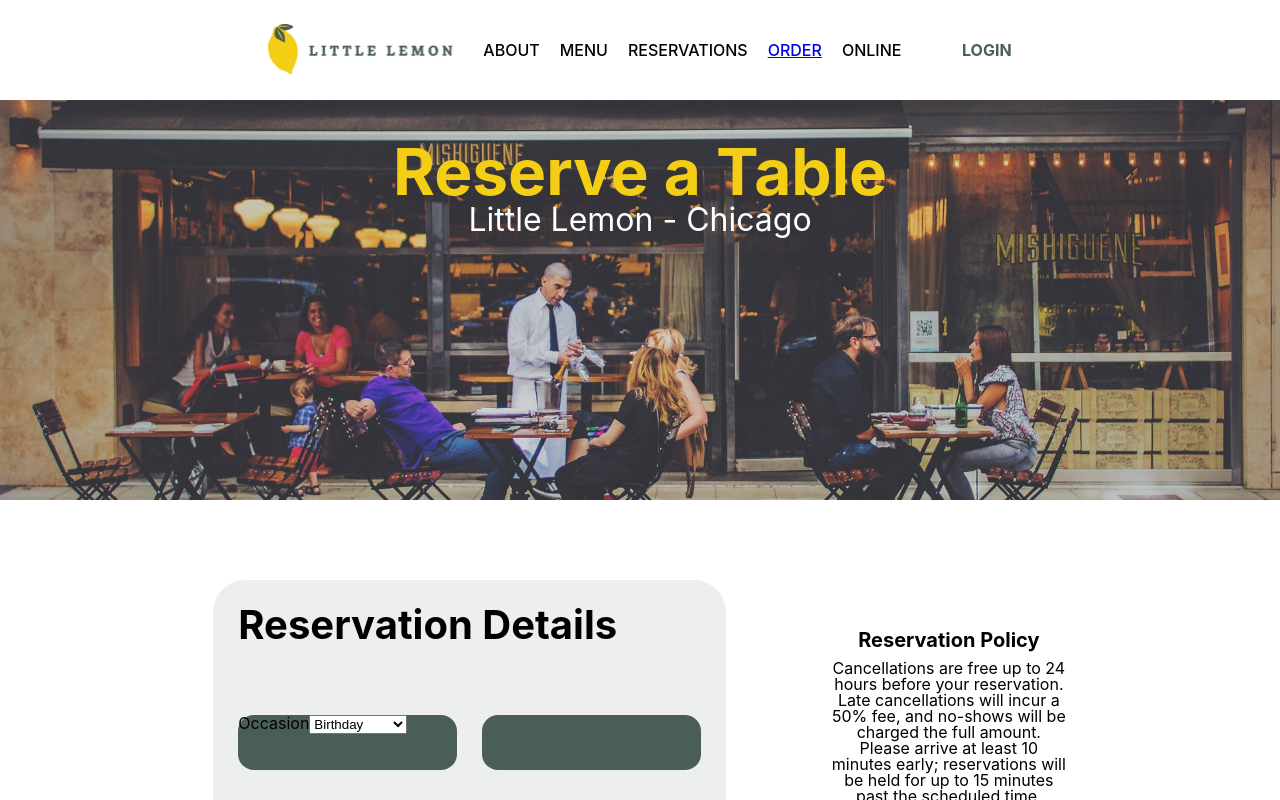
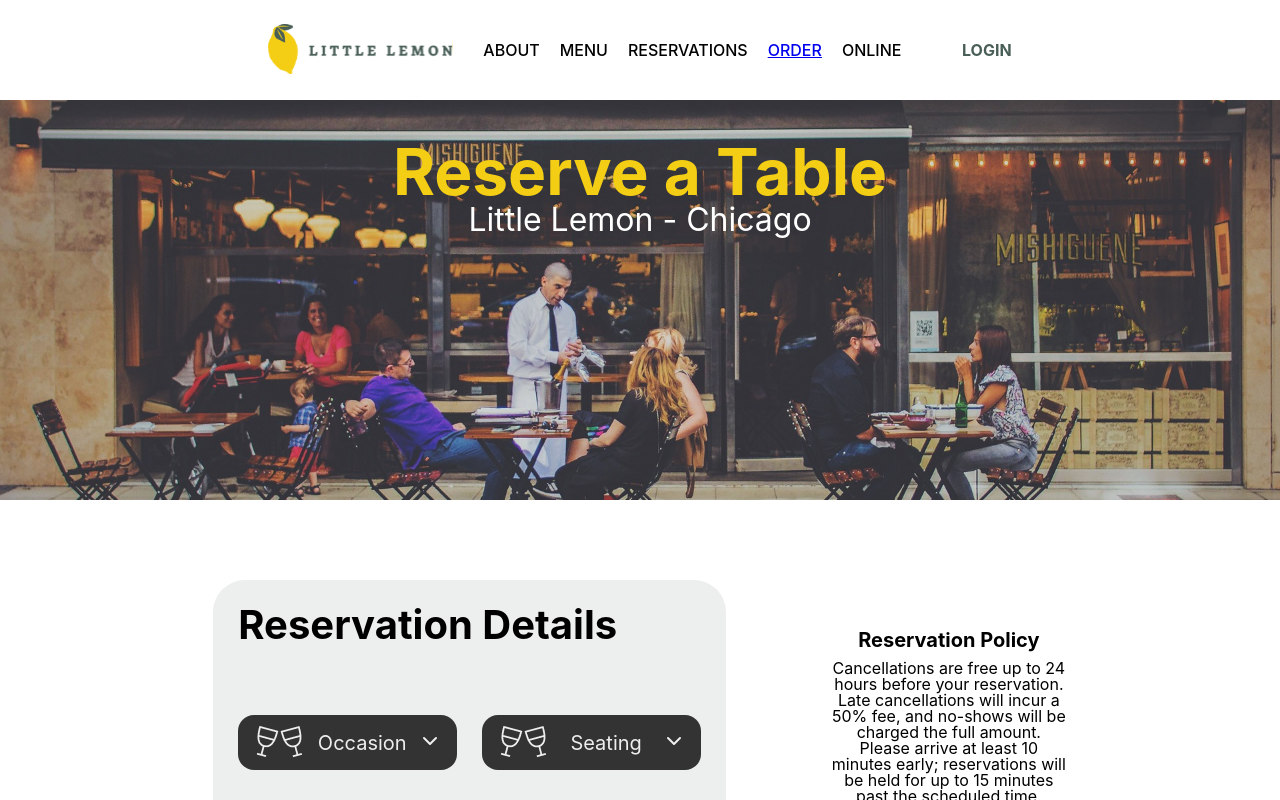
Before and after one commit to BiasWD/LLWebApp, a React (Create React App) app: page /booking in a window 1280 px wide. Shown: the top 800 px of the page. Built offline with nearby package versions, Linux system fonts and the light colour scheme.

Commit message:
getting the dropdown form buttons working

```diff
--- a/package.json
+++ b/package.json
@@ -3,6 +3,7 @@
   "version": "0.1.0",
   "private": true,
   "dependencies": {
+    "@tabler/icons-react": "^3.14.0",
     "@testing-library/jest-dom": "^5.17.0",
     "@testing-library/react": "^13.4.0",
     "@testing-library/user-event": "^13.5.0",
--- /dev/null
+++ b/src/Components/FormSelection/Dropdown.css
@@ -0,0 +1,60 @@
+.DropdownWrapper {
+    display: flex;
+    flex: 1 1 45%;
+    position: relative;
+}
+.DropdownButton {
+    display: flex;
+    justify-content: space-between;
+    align-items: center;
+    height: 55px;
+    width: 100%;
+    margin-bottom: 15px;
+    margin-top: 15px;
+    min-width: 200px;
+    border-radius: 16px;
+    background-color: #333333;
+    color: #EDEFEE;
+    font-size: 1.25rem;
+    cursor: pointer;
+  }
+  .DropdownButton div:first-of-type {
+    margin-left: 15px;
+    margin-top: 15px;
+    margin-bottom: 15px;
+  }
+  .DropdownButton div:last-of-type{
+    margin-right: 15px;
+  }
+
+  .Dropdown {
+    position: absolute;
+    display: flex;
+    flex-direction: column;
+    align-items: center;
+    top: 75px;
+    left: 0;
+    width: 100%;
+    border-bottom-left-radius: 16px;
+    border-bottom-right-radius: 16px;
+    border-radius: 16px;
+    background-color: #EE9972;
+    z-index: 1000;
+    overflow: hidden;
+  }
+  .DropdownOption {
+    display: flex;
+    height: 55px;
+    width: 100%;
+    justify-content: center;
+    align-items: center;
+    color:#333333;
+    font-weight: bold;
+    text-align: center;
+    transition: background-color 0.3s ease, color 0.3s ease;
+    cursor: pointer;
+  }
+  .DropdownOption:hover {
+    background-color: #FBDABB;
+    color: #495E57;
+  }
--- /dev/null
+++ b/src/Components/FormSelection/Dropdown.js
@@ -0,0 +1,21 @@
+import './Dropdown.css';
+
+function Dropdown( {options, dropdownClose} ){
+
+    return(
+        <div className="Dropdown">
+            {options.map((option, index) => (
+                <div
+                    key={index}
+                    className='DropdownOption'
+                    onClick={() => {
+                        dropdownClose();
+                    }}>
+                    {option}
+                </div>
+            ))}
+        </div>
+    )
+}
+
+export default Dropdown;
--- /dev/null
+++ b/src/Components/FormSelection/DropdownButton.js
@@ -0,0 +1,34 @@
+import './Dropdown.css';
+import Dropdown from './Dropdown.js';
+import { IconChevronDown } from '@tabler/icons-react';
+import { IconChevronUp } from '@tabler/icons-react';
+import React, { useState } from 'react';
+
+function DropdownButton({ image, options, placeholder }) {
+
+    const [isOpen, setIsOpen] = useState(false);
+
+    const toggleDropdown = () => {
+        setIsOpen(!isOpen);
+    };
+
+    const closeDropdown = () => {
+        setIsOpen(false);
+    };
+
+    return (
+        <div className="DropdownWrapper">
+            <div className="DropdownButton" onClick={toggleDropdown}>
+                <div>{image}</div>
+                <div>{placeholder}</div>
+                <div>{isOpen ? <IconChevronUp /> : <IconChevronDown />}</div>
+            </div>
+            {isOpen && (
+                <Dropdown options={options} dropdownClose={closeDropdown} />
+            )
+            }
+        </div>
+    )
+}
+
+export default DropdownButton;
--- a/src/Components/Main/Form.js
+++ b/src/Components/Main/Form.js
@@ -1,17 +1,13 @@
+import DropdownButton from "../FormSelection/DropdownButton";
+import OccasionIcon from  "../../images/OccasionIcon.png";
+
 function Form(){
     return(
         <form>
             <h3>Reservation Details</h3>
                 <div className='form-container'>
-                    <div className='input-box'>
-                        <label for="occasion">Occasion</label>
-                        <select id="occasion">
-                            <option>Birthday</option>
-                            <option>Engagement</option>
-                            <option>Anniversiary</option>
-                        </select>
-                    </div>
-                    <div className='input-box'></div>
+                    <DropdownButton image={<img src={OccasionIcon} />} options={["Anniversary", "Birthday", "Engagement"]} placeholder="Occasion"/>
+                    <DropdownButton image={<img src={OccasionIcon} />} options={["Indoor", "Outdoor", "Any"]} placeholder="Seating"/>
                     <div className='input-box'></div>
                     <div className='input-box'></div>
                     <div className='input-box'></div>
```
Also changed, not shown: src/Components/Dropdown.js (deleted, +0 -8 lines), src/images/OccasionIcon.png (added), 1 other file (tests, documents, lock files or other folders).
